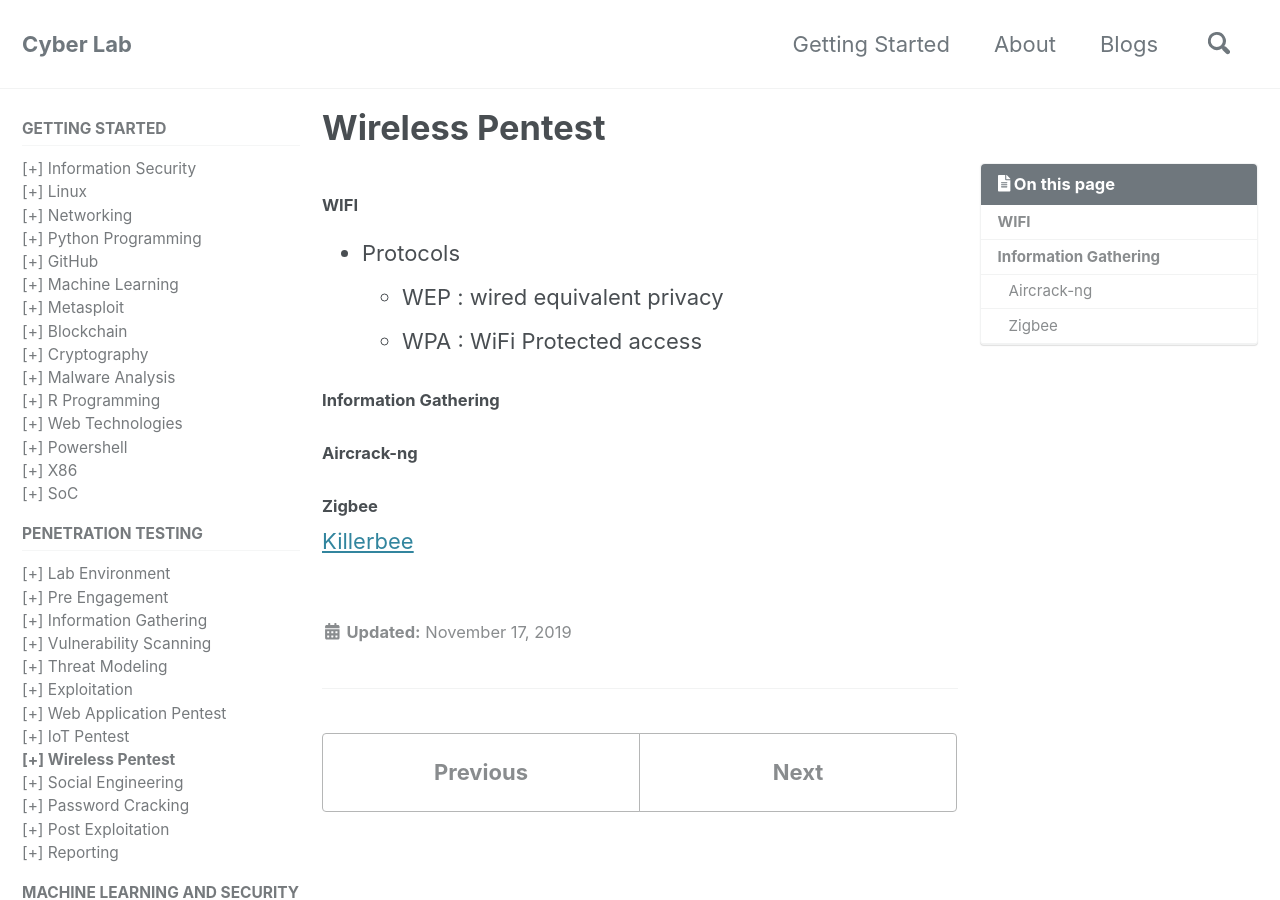
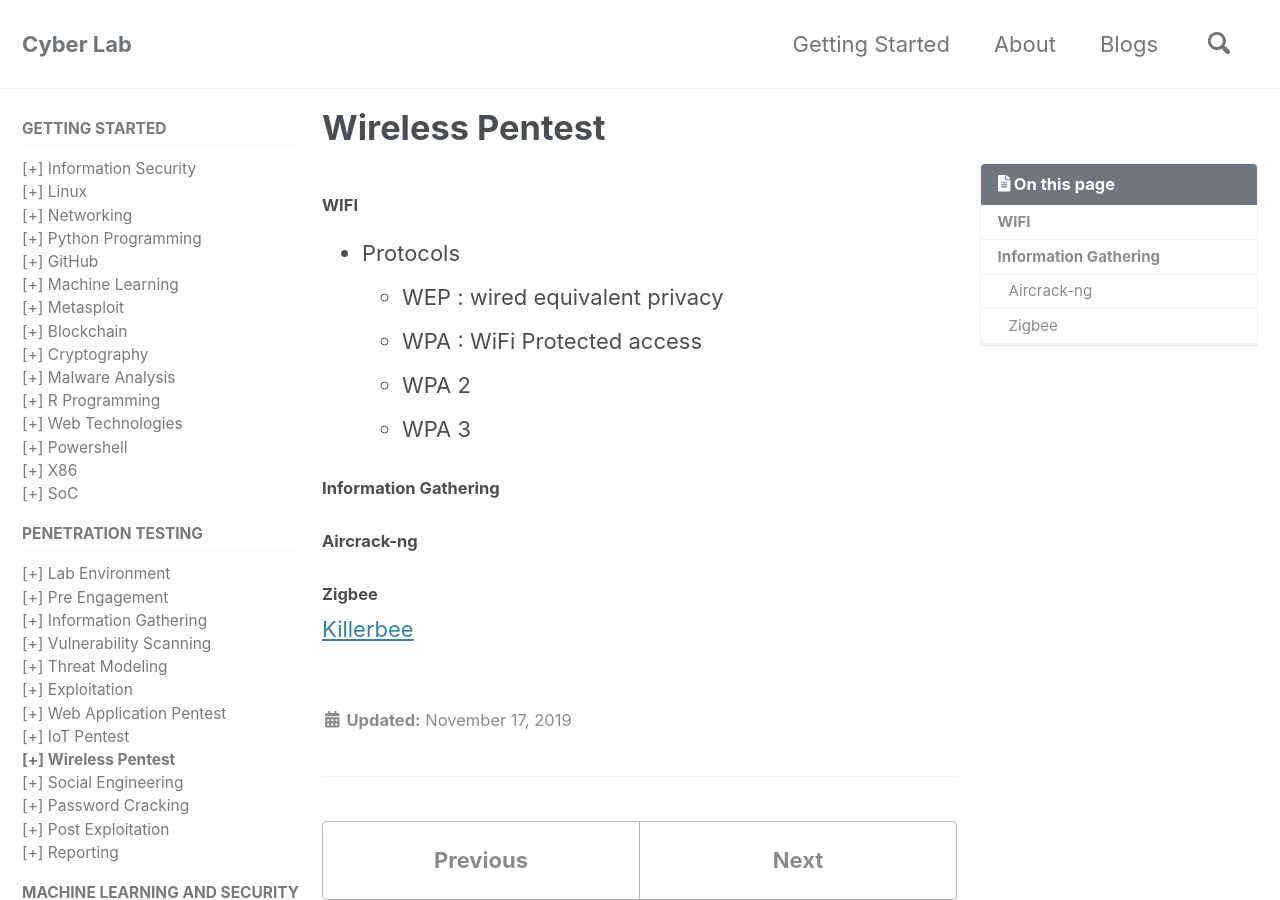
Before and after one commit to mohareti/cyberlab, a Jekyll site: the page built from _pentest/08_wireless-pentest.md, in a window 1280 px wide and 900 px high. Built offline with Jekyll 4.4.1, drawn with Linux system fonts in a browser that asks for light colours; cached includes are drawn as plain includes; nearby versions of some CDN libraries.

Commit message:
Update 08_wireless-pentest.md

```diff
--- a/_pentest/08_wireless-pentest.md
+++ b/_pentest/08_wireless-pentest.md
@@ -7,6 +7,8 @@ toc: true
 - Protocols
   - WEP : wired equivalent privacy
   - WPA : WiFi Protected access
+  - WPA 2
+  - WPA 3
 
 #### Information Gathering
 ##### Aircrack-ng
```
